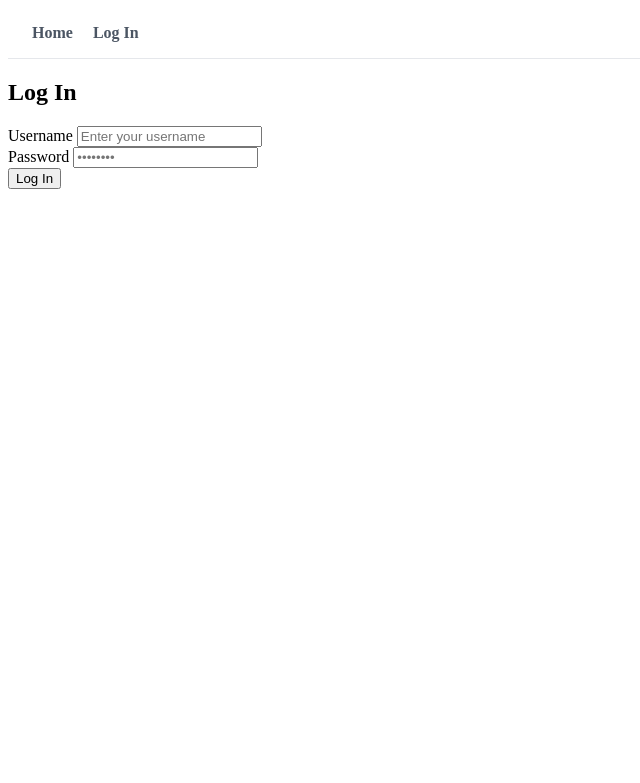
After one commit to adil-rahman-mt/endgame-phase-2, a Flask app: page /login in a window 1280 px wide. The commit adds this page. Shown: the top 783 px of the page, without its empty margins (0-640 px from the left). Run offline with Flask 3, Linux system fonts and the light colour scheme.

Commit message:
Handle login and logout

```diff
--- a/app.py
+++ b/app.py
@@ -1,4 +1,4 @@
-from flask import Flask, render_template
+from flask import Flask, render_template, request, redirect, url_for, make_response
 import requests
 
 app = Flask(__name__)
@@ -7,6 +7,9 @@ API_BASE_URL = "http://localhost:5000"
 
 @app.route('/')
 def index():
+    token = request.cookies.get('auth_token')
+    is_authenticated = True if token else False
+
     try:
         coins_response = requests.get(f"{API_BASE_URL}/api/v1/coins")
         coins_data = coins_response.json()
@@ -17,9 +20,58 @@ def index():
             duties_data = duties_response.json()
 
             coin["duties"] = duties_data.get("linked_to", [])
-        return render_template("index.html", coins=coins_data)
+        return render_template("index.html", coins=coins_data, is_authenticated=is_authenticated)
     except requests.RequestException:
         return 'Error receiving API response', 500
 
+@app.route('/login')
+def login_page():
+    if request.cookies.get('auth_token'):
+        return redirect(url_for('index'))
+    return render_template("login.html")
+
+@app.route('/login', methods=['POST'])
+def handle_login():
+    username = request.form.get('username', '').strip()
+    password = request.form.get('password', '')
+
+    if not username or not password:
+        return render_template('login.html', error="Username and password are required.")
+
+    try:
+        backend_response = requests.post(
+            f"{API_BASE_URL}/login",
+            json={"username": username, "password": password}
+        )
+
+        if backend_response.status_code == 200:
+            token_data = backend_response.json()
+            access_token = token_data.get('access_token')
+
+            response = make_response(redirect(url_for('index')))
+
+            response.set_cookie(
+                'auth_token',
+                access_token,
+                httponly=True,
+                samesite='Lax',
+            )
+            return response
+
+        elif backend_response.status_code == 401:
+            return render_template('login.html', error="Invalid username or password.")
+        else:
+            return render_template('login.html', error="An error occurred on the authorisation server.")
+
+    except requests.RequestException as e:
+        return render_template('login.html', error="Unable to reach the login service right now.")
+
+@app.route('/logout', methods=['POST'])
+def handle_logout():
+    response = make_response(redirect(url_for('index')))
+    response.delete_cookie('auth_token')
+
+    return response
+
 if __name__ == '__main__':
     app.run(host='0.0.0.0', port=5005, debug=True)
--- /dev/null
+++ b/static/navbar.css
@@ -0,0 +1,37 @@
+.main-navbar {
+    background-color: #ffffff;
+    border-bottom: 1px solid #e5e7eb;
+    padding: 16px 24px;
+    display: flex;
+    justify-content: space-between;
+    align-items: center;
+}
+
+.nav-links {
+    display: flex;
+    align-items: center;
+    gap: 20px;
+}
+
+.nav-link-item {
+    font-weight: 600;
+    color: #4b5563;
+    text-decoration: none;
+}
+.nav-link-item:hover {
+    color: #2563eb;
+}
+
+.btn-logout {
+    background: none;
+    border: none;
+    color: #6b7280;
+    font-weight: 600;
+    cursor: pointer;
+    padding: 0;
+    font-family: inherit;
+}
+
+.btn-logout:hover {
+    color: #dc2626;
+}
--- /dev/null
+++ b/templates/login.html
@@ -0,0 +1,39 @@
+<body>
+    {% include 'navbar.html' %}
+
+    <div class="login-container">
+        <h2>Log In</h2>
+
+        {% if error %}
+            <div>
+                ⚠️ {{ error }}
+            </div>
+        {% endif %}
+
+        <form action="/login" method="POST">
+            <div class="form-group">
+                <label for="username">Username</label>
+                <input
+                    type="text"
+                    id="username"
+                    name="username"
+                    required
+                    placeholder="Enter your username"
+                >
+            </div>
+
+            <div class="form-group">
+                <label for="password">Password</label>
+                <input
+                    type="password"
+                    id="password"
+                    name="password"
+                    required
+                    placeholder="••••••••"
+                >
+            </div>
+
+            <button type="submit" class="submit-btn">Log In</button>
+        </form>
+    </div>
+</body>
--- /dev/null
+++ b/templates/navbar.html
@@ -0,0 +1,15 @@
+<link rel="stylesheet" href="{{ url_for('static', filename='navbar.css') }}">
+
+<nav class="main-navbar">
+    <div class="nav-links">
+        <a href="/" class="nav-link-item">Home</a>
+
+        {% if is_authenticated %}
+            <form action="/logout" method="POST" style="display: inline; margin: 0;">
+                <button type="submit" class="btn-logout">Log Out</button>
+            </form>
+        {% else %}
+            <a href="/login" class="nav-link-item">Log In</a>
+        {% endif %}
+    </div>
+</nav>
```
Also changed, not shown: templates/index.html (+12 -0 lines).
